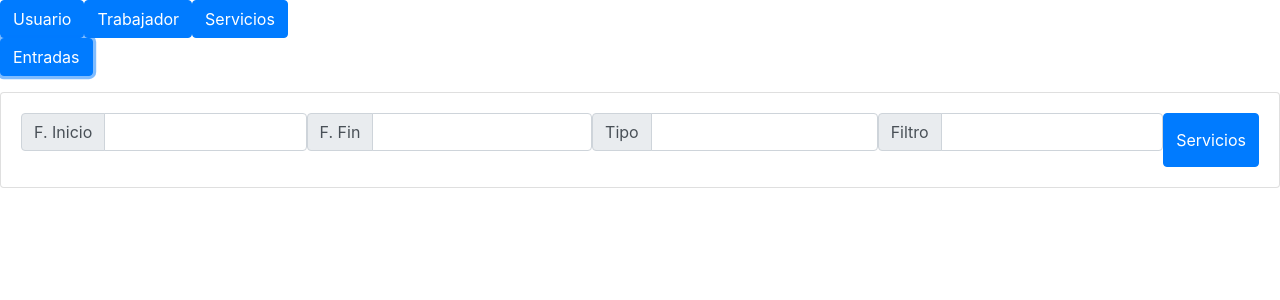
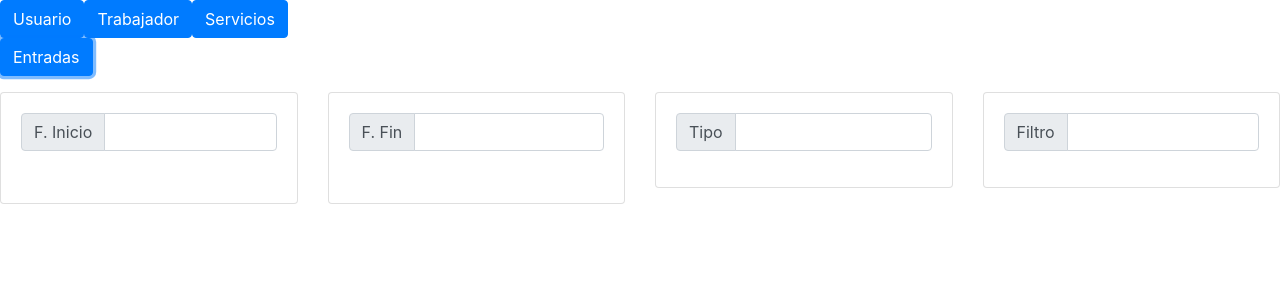
Before and after one commit to sedwarb/hairdressing, a React (Create React App) app in the folder client/: page /Table in a window 1280 px wide. Both pictures are taken after a click on the button "Entradas". Shown: the top 300 px of the page. Built offline with nearby package versions, Linux system fonts and the light colour scheme.

Commit message:
added calendars

```diff
--- a/client/src/components/ShowTable/ShowTable.jsx
+++ b/client/src/components/ShowTable/ShowTable.jsx
@@ -1,55 +1,106 @@
 import React, {useState} from 'react'
 import {Table} from '../Table/Table'
 import {typeTable} from "../constAndFunctions/constAndFunions"
+import Calendar from 'react-calendar'
+import 'react-calendar/dist/Calendar.css';
 
 export function ShowTable(){
-    const [table,setTable] = useState({type:"",dbeg:"",dend:"",typed:"",send:false,tdate:""})
+    const [table,setTable] = useState({type:"",dbeg:"",dend:"",cdbeg:"",cdend:"",typed:"",send:false,tdate:""})
+    function onChange(nextValue) {
+        setTable({...table,cdbeg:nextValue,dbeg:nextValue.toDateString()})
+        //console.log(`${nextValue.getFullYear()}/${nextValue.getMonth()}/${nextValue.getDate()}`)
+        //console.log(nextValue.toDateString())
+    }
+    function onChangef(nextValue) {
+        setTable({...table,cdend:nextValue,dend:nextValue.toDateString()})
+    }
+    function boton() {
+        if(table.dbeg!==""&& table.dend!==""&& table.typed!==""&& table.tdate!==""){
+            setTable({...table,send:true})
+        }
+    }
     return(
         <>
             <div>
                 <ul className="nav">
                     <li className="nav-item">
-                        <button className="btn btn-primary" onClick={()=>setTable({...table,type:"user"})}>Usuario</button>
+                        <button className="btn btn-primary" onClick={()=>setTable({...table,type:"user",dbeg:"",dend:"",cdbeg:"",cdend:"",typed:"",send:false,tdate:""})}>Usuario</button>
                     </li>
                     <li className="nav-item">
-                        <button className="btn btn-primary" onClick={()=>setTable({...table,type:"worker"})}>Trabajador</button>
+                        <button className="btn btn-primary" onClick={()=>setTable({...table,type:"worker",dbeg:"",dend:"",cdbeg:"",cdend:"",typed:"",send:false,tdate:""})}>Trabajador</button>
                     </li>
                     <li className="nav-item">
-                        <button className="btn btn-primary" onClick={()=>setTable({...table,type:"service"})}>Servicios</button>
+                        <button className="btn btn-primary" onClick={()=>setTable({...table,type:"service",dbeg:"",dend:"",cdbeg:"",cdend:"",typed:"",send:false,tdate:""})}>Servicios</button>
                     </li>
                     <li className="nav-item">
                         <p>
-                            <button className="btn btn-primary" type="button" data-toggle="collapse" data-target="#collapseExample" aria-expanded="false" aria-controls="collapseExample">
+                            <button onClick={boton} className="btn btn-primary" type="button" data-toggle="collapse" data-target=".multi-collapse" aria-expanded="false" aria-controls="multiCollapseExample1">
                                 Entradas
                             </button>
                         </p>
-                        <div className="collapse" id="collapseExample">
-                            <div className="card card-body d-flex flex-row">
-                                <div className="input-group mb-3">
+                        <div className="row">
+                            <div className="col">
+                                <div class="collapse multi-collapse" id="multiCollapseExample1">
+                                    <div class="card card-body">
+                                        <p>
+                                            <div className="input-group mb-3" data-toggle="collapse" data-target="#collapseExample" aria-expanded="false" aria-controls="collapseExample">
                                                 <div className="input-group-prepend">
                                                     <span className="input-group-text" id="basic-addon3">F. Inicio</span>
                                                 </div>
-                                    <input onChange={(e)=>setTable({...table,dbeg:e.target.value})} type="text" className="form-control" id="basic-url" aria-describedby="basic-addon3"/>
+                                                <input type="text" className="form-control" id="basic-url" aria-describedby="basic-addon3" placeholder={table.dbeg}/>
                                             </div>
-                                <div className="input-group mb-3">
+                                        </p>
+                                        <div className="collapse" id="collapseExample">
+                                            <div className="card card-body">
+                                                <Calendar onChange={onChange} value={table.cdbeg} />
+                                            </div>
+                                        </div>
+                                    </div>
+                                </div>
+                            </div>
+                            <div className="col">
+                                <div class="collapse multi-collapse" id="multiCollapseExample2">
+                                    <div class="card card-body">
+                                        <p>
+                                            <div className="input-group mb-3" data-toggle="collapse" data-target="#collapseExample2" aria-expanded="false" aria-controls="collapseExample2">
                                                 <div className="input-group-prepend">
                                                     <span className="input-group-text" id="basic-addon3">F. Fin</span>
                                                 </div>
-                                    <input onChange={(e)=>setTable({...table,dend:e.target.value})} type="text" className="form-control" id="basic-url" aria-describedby="basic-addon3"/>
+                                                <input type="text" className="form-control" id="basic-url" aria-describedby="basic-addon3" placeholder={table.dend}/>
                                             </div>
+                                        </p>
+                                        <div className="collapse" id="collapseExample2">
+                                            <div className="card card-body">
+                                                <Calendar onChange={onChangef} value={table.cdend} />
+                                            </div>
+                                        </div>
+                                    </div>
+                                </div>
+                            </div>
+                            <div className="col">
+                                <div className="collapse multi-collapse" id="multiCollapseExample3">
+                                    <div className="card card-body">
                                         <div className="input-group mb-3">
                                             <div className="input-group-prepend">
                                                 <span className="input-group-text" id="basic-addon3">Tipo</span>
                                             </div>
-                                    <input onChange={(e)=>setTable({...table,typed:e.target.value})} type="text" className="form-control" id="basic-url" aria-describedby="basic-addon3"/>
+                                            <input onChange={(e) => setTable({ ...table, typed: e.target.value })} type="text" className="form-control" id="basic-url" aria-describedby="basic-addon3" />
                                         </div>
+                                    </div>
+                                </div>
+                            </div>
+                            <div className="col">
+                                <div className="collapse multi-collapse" id="multiCollapseExample4">
+                                    <div className="card card-body">
                                         <div className="input-group mb-3">
                                             <div className="input-group-prepend">
                                                 <span className="input-group-text" id="basic-addon3">Filtro</span>
                                             </div>
-                                    <input onChange={(e)=>setTable({...table,tdate:e.target.value})} type="text" className="form-control" id="basic-url" aria-describedby="basic-addon3"/>
+                                            <input onChange={(e) => setTable({ ...table, tdate: e.target.value })} type="text" className="form-control" id="basic-url" aria-describedby="basic-addon3" />
                                         </div>
-                                <button className="btn btn-primary" onClick={()=>table.send ? setTable({...table,send:false,type:""}) : setTable({...table,send:true,type:""})}>Servicios</button>
+                                        {/*<button className="btn btn-primary" onClick={() => table.send ? setTable({ ...table, send: false, type: "" }) : setTable({ ...table, send: true, type: "" })}>Servicios</button>*/}
+                                    </div>
+                                </div>
                             </div>
                         </div>
                     </li>
```
Lines whose indentation alone changed are shown as unchanged.
